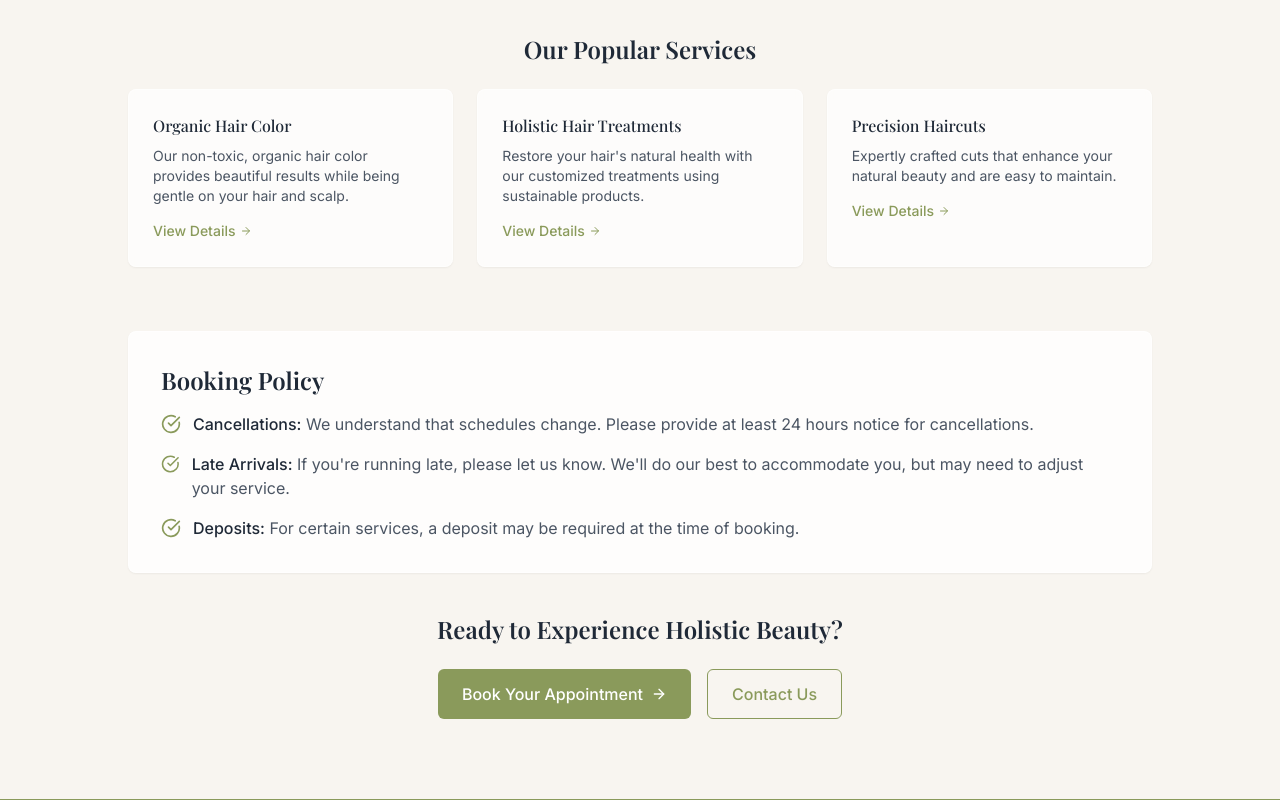
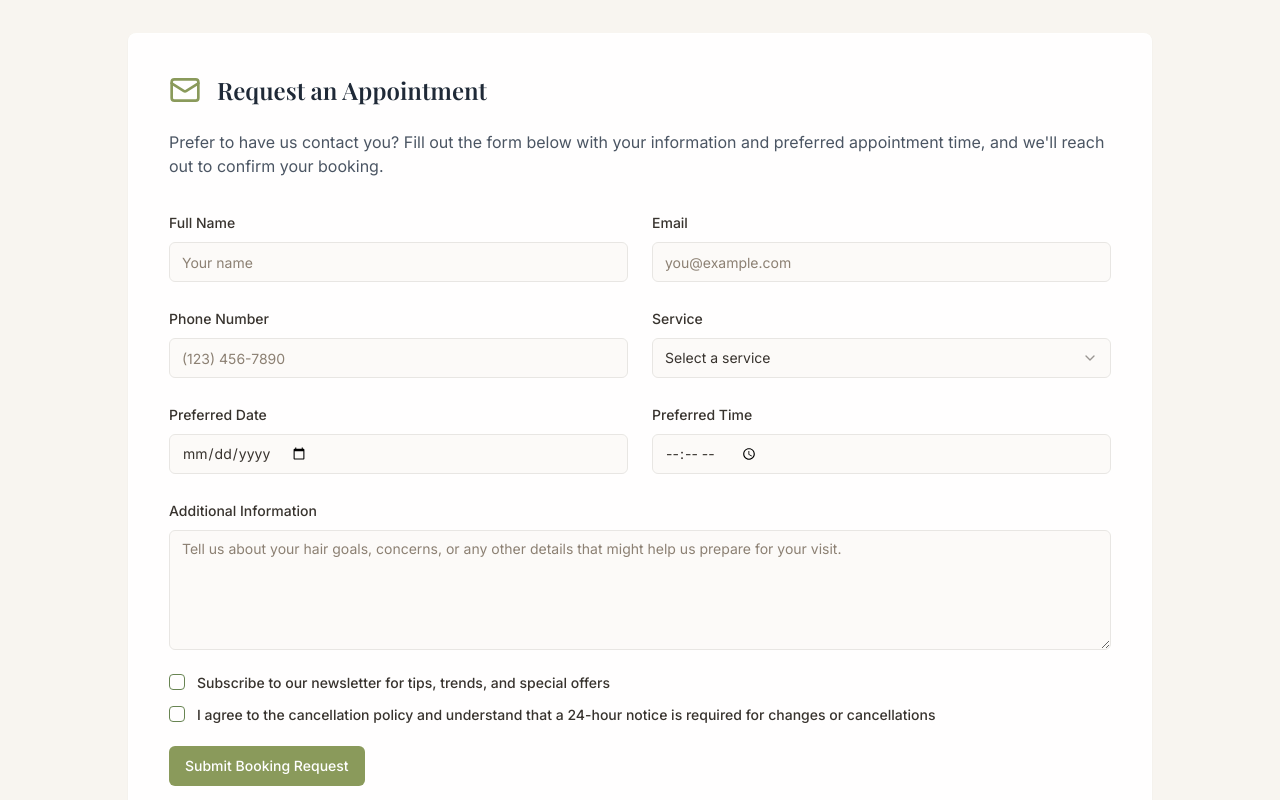
Before and after one commit to aymaneids/yarrow-holistic-haven-70, a React (Vite) app: page /book-now in a window 1280 px wide. Shown: the part 680-1480 px from the top of the page. Built offline with nearby package versions, Linux system fonts and the light colour scheme.

Commit message:
Add input form to BookNow page
Adds input fields to the BookNow page to collect user information and enable submission.

```diff
--- a/src/pages/BookNow.tsx
+++ b/src/pages/BookNow.tsx
@@ -1,14 +1,84 @@
 
-import React, { useEffect } from "react";
+import React, { useEffect, useState } from "react";
 import { Link } from "react-router-dom";
-import { Calendar, Clock, ArrowRight, Info, CheckCircle } from "lucide-react";
+import { Calendar, Clock, ArrowRight, Info, CheckCircle, Mail } from "lucide-react";
 import { Button } from "@/components/ui/button";
+import { Input } from "@/components/ui/input";
+import { Textarea } from "@/components/ui/textarea";
+import { Label } from "@/components/ui/label";
+import { Select, SelectContent, SelectItem, SelectTrigger, SelectValue } from "@/components/ui/select";
+import { Checkbox } from "@/components/ui/checkbox";
+import { useToast } from "@/hooks/use-toast";
+import {
+  Form,
+  FormControl,
+  FormDescription,
+  FormField,
+  FormItem,
+  FormLabel,
+  FormMessage,
+} from "@/components/ui/form";
+import { zodResolver } from "@hookform/resolvers/zod";
+import { useForm } from "react-hook-form";
+import * as z from "zod";
+
+const formSchema = z.object({
+  name: z.string().min(2, {
+    message: "Name must be at least 2 characters.",
+  }),
+  email: z.string().email({
+    message: "Please enter a valid email address.",
+  }),
+  phone: z.string().min(10, {
+    message: "Please enter a valid phone number.",
+  }),
+  service: z.string({
+    required_error: "Please select a service.",
+  }),
+  date: z.string().optional(),
+  time: z.string().optional(),
+  message: z.string().optional(),
+  newsletter: z.boolean().default(false),
+  agree: z.boolean().refine((val) => val === true, {
+    message: "You must agree to the terms and conditions.",
+  }),
+});
 
 const BookNow = () => {
+  const { toast } = useToast();
+
   // Scroll to top on page load
   useEffect(() => {
     window.scrollTo(0, 0);
   }, []);
+
+  const form = useForm<z.infer<typeof formSchema>>({
+    resolver: zodResolver(formSchema),
+    defaultValues: {
+      name: "",
+      email: "",
+      phone: "",
+      service: "",
+      date: "",
+      time: "",
+      message: "",
+      newsletter: false,
+      agree: false,
+    },
+  });
+
+  function onSubmit(values: z.infer<typeof formSchema>) {
+    console.log(values);
+
+    // In a real application, you would send this data to your server
+    // For now, we'll just show a success toast
+    toast({
+      title: "Booking request submitted!",
+      description: "We'll contact you shortly to confirm your appointment.",
+    });
+
+    form.reset();
+  }
 
   return (
     <div className="pt-24 pb-20 px-6 md:px-10 bg-yarrow-cream">
@@ -70,6 +140,193 @@ const BookNow = () => {
               </div>
             </div>
           </div>
+        </div>
+
+        {/* Booking Form */}
+        <div className="bg-white/90 backdrop-blur-sm p-8 md:p-10 rounded-lg shadow-sm border border-white/50 mb-16">
+          <div className="flex items-center mb-6">
+            <Mail className="h-8 w-8 text-yarrow-sage mr-4" />
+            <h2 className="text-2xl font-display font-semibold text-gray-800">
+              Request an Appointment
+            </h2>
+          </div>
+
+          <p className="text-gray-600 mb-8">
+            Prefer to have us contact you? Fill out the form below with your information and preferred appointment time, and we'll reach out to confirm your booking.
+          </p>
+
+          <Form {...form}>
+            <form onSubmit={form.handleSubmit(onSubmit)} className="space-y-6">
+              <div className="grid md:grid-cols-2 gap-6">
+                <FormField
+                  control={form.control}
+                  name="name"
+                  render={({ field }) => (
+                    <FormItem>
+                      <FormLabel>Full Name</FormLabel>
+                      <FormControl>
+                        <Input placeholder="Your name" {...field} />
+                      </FormControl>
+                      <FormMessage />
+                    </FormItem>
+                  )}
+                />
+
+                <FormField
+                  control={form.control}
+                  name="email"
+                  render={({ field }) => (
+                    <FormItem>
+                      <FormLabel>Email</FormLabel>
+                      <FormControl>
+                        <Input type="email" placeholder="you@example.com" {...field} />
+                      </FormControl>
+                      <FormMessage />
+                    </FormItem>
+                  )}
+                />
+              </div>
+
+              <div className="grid md:grid-cols-2 gap-6">
+                <FormField
+                  control={form.control}
+                  name="phone"
+                  render={({ field }) => (
+                    <FormItem>
+                      <FormLabel>Phone Number</FormLabel>
+                      <FormControl>
+                        <Input placeholder="(123) 456-7890" {...field} />
+                      </FormControl>
+                      <FormMessage />
+                    </FormItem>
+                  )}
+                />
+
+                <FormField
+                  control={form.control}
+                  name="service"
+                  render={({ field }) => (
+                    <FormItem>
+                      <FormLabel>Service</FormLabel>
+                      <Select onValueChange={field.onChange} defaultValue={field.value}>
+                        <FormControl>
+                          <SelectTrigger>
+                            <SelectValue placeholder="Select a service" />
+                          </SelectTrigger>
+                        </FormControl>
+                        <SelectContent>
+                          <SelectItem value="organic-color">Organic Hair Color</SelectItem>
+                          <SelectItem value="haircut">Haircut & Style</SelectItem>
+                          <SelectItem value="treatment">Holistic Hair Treatment</SelectItem>
+                          <SelectItem value="consultation">Free Consultation</SelectItem>
+                          <SelectItem value="other">Other Service</SelectItem>
+                        </SelectContent>
+                      </Select>
+                      <FormMessage />
+                    </FormItem>
+                  )}
+                />
+              </div>
+
+              <div className="grid md:grid-cols-2 gap-6">
+                <FormField
+                  control={form.control}
+                  name="date"
+                  render={({ field }) => (
+                    <FormItem>
+                      <FormLabel>Preferred Date</FormLabel>
+                      <FormControl>
+                        <Input type="date" {...field} />
+                      </FormControl>
+                      <FormMessage />
+                    </FormItem>
+                  )}
+                />
+
+                <FormField
+                  control={form.control}
+                  name="time"
+                  render={({ field }) => (
+                    <FormItem>
+                      <FormLabel>Preferred Time</FormLabel>
+                      <FormControl>
+                        <Input type="time" {...field} />
+                      </FormControl>
+                      <FormMessage />
+                    </FormItem>
+                  )}
+                />
+              </div>
+
+              <FormField
+                control={form.control}
+                name="message"
+                render={({ field }) => (
+                  <FormItem>
+                    <FormLabel>Additional Information</FormLabel>
+                    <FormControl>
+                      <Textarea
+                        placeholder="Tell us about your hair goals, concerns, or any other details that might help us prepare for your visit."
+                        className="min-h-[120px]"
+                        {...field}
+                      />
+                    </FormControl>
+                    <FormMessage />
+                  </FormItem>
+                )}
+              />
+
+              <div className="space-y-4">
+                <FormField
+                  control={form.control}
+                  name="newsletter"
+                  render={({ field }) => (
+                    <FormItem className="flex flex-row items-start space-x-3 space-y-0">
+                      <FormControl>
+                        <Checkbox
+                          checked={field.value}
+                          onCheckedChange={field.onChange}
+                        />
+                      </FormControl>
+                      <div className="space-y-1 leading-none">
+                        <FormLabel>
+                          Subscribe to our newsletter for tips, trends, and special offers
+                        </FormLabel>
+                      </div>
+                    </FormItem>
+                  )}
+                />
+
+                <FormField
+                  control={form.control}
+                  name="agree"
+                  render={({ field }) => (
+                    <FormItem className="flex flex-row items-start space-x-3 space-y-0">
+                      <FormControl>
+                        <Checkbox
+                          checked={field.value}
+                          onCheckedChange={field.onChange}
+                        />
+                      </FormControl>
+                      <div className="space-y-1 leading-none">
+                        <FormLabel>
+                          I agree to the cancellation policy and understand that a 24-hour notice is required for changes or cancellations
+                        </FormLabel>
+                        <FormMessage />
+                      </div>
+                    </FormItem>
+                  )}
+                />
+              </div>
+
+              <Button
+                type="submit"
+                className="w-full md:w-auto bg-yarrow-sage hover:bg-yarrow-moss"
+              >
+                Submit Booking Request
+              </Button>
+            </form>
+          </Form>
         </div>
 
         {/* Services Preview */}
```
